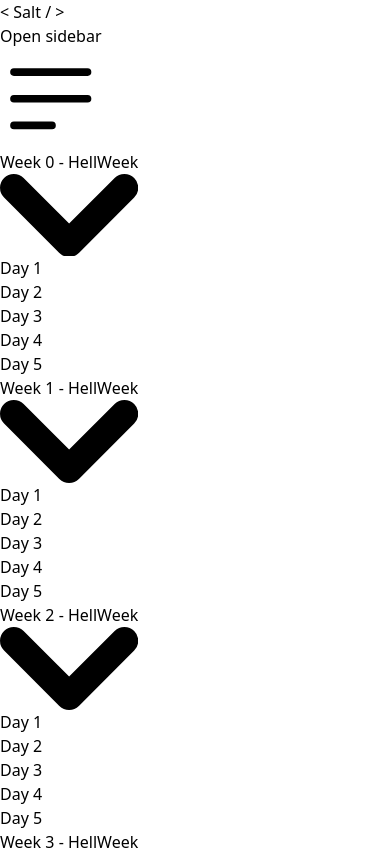
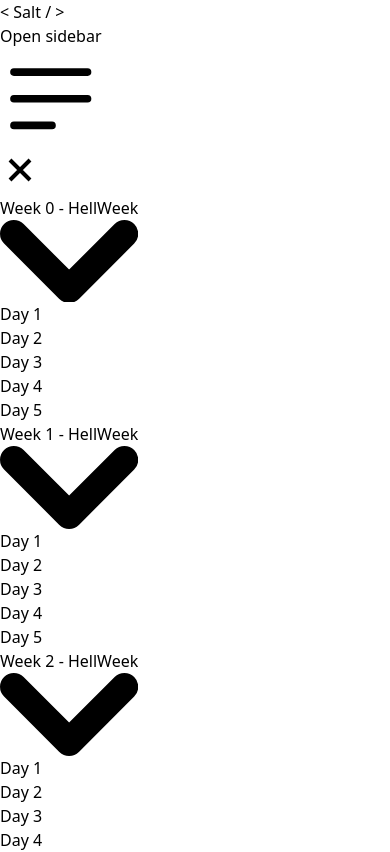
Before and after one commit to alexDanilMain/Salt-Notes, a React (Vite) app in the folder FrontEnd/: page / in a window 390 px wide. Shown: the top 852 px of the page. Built offline with nearby package versions, Linux system fonts and the light colour scheme.

Commit message:
makes mobile friendly sidebar

```diff
--- a/FrontEnd/src/App.tsx
+++ b/FrontEnd/src/App.tsx
@@ -4,7 +4,7 @@ function App() {
 
   return (
     <>
-        <nav className="flex h-14 z-40 w-full items-center justify-start sticky top-0 inset-x-0 bg-gradient-to-r from-[rgb(255,121,97)] to-[rgb(243,92,126)] py-1">
+        <nav className="flex h-14 z-40 w-full items-center justify-start top-0 inset-x-0 bg-gradient-to-r from-[rgb(255,121,97)] to-[rgb(243,92,126)] py-1">
             <div className="container mx-auto">
               <p className="text-xl">&lt; Salt / &gt;</p>
             </div>
--- a/FrontEnd/src/components/SideBar/Days.tsx
+++ b/FrontEnd/src/components/SideBar/Days.tsx
@@ -1,11 +1,10 @@
-
 type Props = {
     number: number;
 }
 function Days({ number }: Props) {
     return (
         <li>
-            <a href="#" className="flex items-center w-full p-2 transition duration-75 rounded-lg pl-11 group hover:bg-gray-100 dark:hover:bg-gray-200">Day {number}</a>
+            <a href="#" className="flex items-center w-full p-2 py-1 transition duration-75 rounded-lg pl-11 group hover:bg-gray-100 dark:hover:bg-gray-200">Day {number}</a>
         </li>
     )
 }
--- a/FrontEnd/src/components/SideBar/Sidebar.tsx
+++ b/FrontEnd/src/components/SideBar/Sidebar.tsx
@@ -1,18 +1,32 @@
+import { useState } from "react";
 import Weeks from "./Weeks"
 
 const dummyWeek = Array(13).fill({ name: "HellWeek" })
 export default function Sidebar() {
+    const [isOpen, setIsOpen] = useState(false);
+
+
+    const toggleMenu = () => {
+        setIsOpen(!isOpen);
+    };
+
+
+
     return (
         <>
-            <button data-drawer-target="sidebar-multi-level-sidebar" data-drawer-toggle="sidebar-multi-level-sidebar" aria-controls="sidebar-multi-level-sidebar" type="button" className="inline-flex items-center p-2 mt-2 ms-3 text-sm text-gray-500 rounded-lg sm:hidden hover:bg-gray-100 focus:outline-none focus:ring-2 focus:ring-gray-200 dark:text-gray-400 dark:hover:bg-gray-700 dark:focus:ring-gray-600">
+            <button onClick={toggleMenu} data-drawer-target="sidebar-multi-level-sidebar" data-drawer-toggle="sidebar-multi-level-sidebar" aria-controls="sidebar-multi-level-sidebar" type="button" className="inline-flex items-center p-2 mt-2 ms-3 text-sm text-gray-500 rounded-lg sm:hidden hover:bg-gray-100 focus:outline-none focus:ring-2 focus:ring-gray-200 dark:text-gray-400 dark:hover:bg-gray-700 dark:focus:ring-gray-600">
                 <span className="sr-only">Open sidebar</span>
                 <svg className="w-6 h-6" aria-hidden="true" fill="currentColor" viewBox="0 0 20 20" xmlns="http://www.w3.org/2000/svg">
                     <path clip-rule="evenodd" fill-rule="evenodd" d="M2 4.75A.75.75 0 012.75 4h14.5a.75.75 0 010 1.5H2.75A.75.75 0 012 4.75zm0 10.5a.75.75 0 01.75-.75h7.5a.75.75 0 010 1.5h-7.5a.75.75 0 01-.75-.75zM2 10a.75.75 0 01.75-.75h14.5a.75.75 0 010 1.5H2.75A.75.75 0 012 10z"></path>
                 </svg>
             </button>
 
-            <aside className="absolute top-0 left-0 z-40 w-64 h-screen transition-transform -translate-x-full sm:translate-x-0" aria-label="Sidebar">
+
+            <aside className={`absolute top-0 left-0 z-40 w-64 h-screen transition-transform ${isOpen ? '' : '-translate-x-full'} sm:translate-x-0`} aria-label="Sidebar">
                 <div className="h-full px-3 py-4 overflow-y-auto bg-gray-50 text-black">
+                    <button onClick={toggleMenu} className="p-2 rounded-md hover:bg-gray-200 focus:outline-none lg:hidden focus:bg-gray-200">
+                        <svg width="40" height="40" viewBox="0 0 40 40"><path d="M 10,10 L 30,30 M 30,10 L 10,30" stroke="black" stroke-width="4" /></svg>
+                    </button>
                     <ul className="mt-2 px-2 pl-6 ">
                         {dummyWeek.map((week, index) => <Weeks name={week.name} number={index} />)}
                     </ul>
--- a/FrontEnd/src/components/SideBar/Weeks.tsx
+++ b/FrontEnd/src/components/SideBar/Weeks.tsx
@@ -14,20 +14,18 @@ function Weeks({ number, name }: Props) {
     const dropdownId = `dropdown-${number}`;
 
     return (
-
         <li>
-                <button type="button" className="flex items-center w-full p-2 text-base transition duration-75 rounded-lg group hover:bg-gray-100 dark:hover:bg-gray-200"  aria-controls={dropdownId}
+            <button type="button" className="flex items-center w-full p-2 text-base transition duration-75 rounded-lg group hover:bg-gray-100 dark:hover:bg-gray-200" aria-controls={dropdownId}
                 onClick={() => setIsOpen(!isOpen)} data-collapse-toggle="dropdown-example">
                 <span className="flex-1 ms-3 text-left rtl:text-right whitespace-nowrap">Week {number} - {name}</span>
                 <svg className="w-3 h-3" aria-hidden="true" xmlns="http://www.w3.org/2000/svg" fill="none" viewBox="0 0 10 6">
                     <path stroke="currentColor" stroke-linecap="round" stroke-linejoin="round" stroke-width="2" d="m1 1 4 4 4-4" />
                 </svg>
             </button>
-                <ul id={dropdownId} className={`py-2 space-y-2 ${isOpen ? 'block' : 'hidden'}`}>
+            <ul id={dropdownId} className={`py-2 ${isOpen ? 'block' : 'hidden'}`}>
                 {days.map((number) => <Days number={number} />)}
             </ul>
         </li>
-
     )
 }
 
```
Lines whose indentation alone changed are shown as unchanged.
